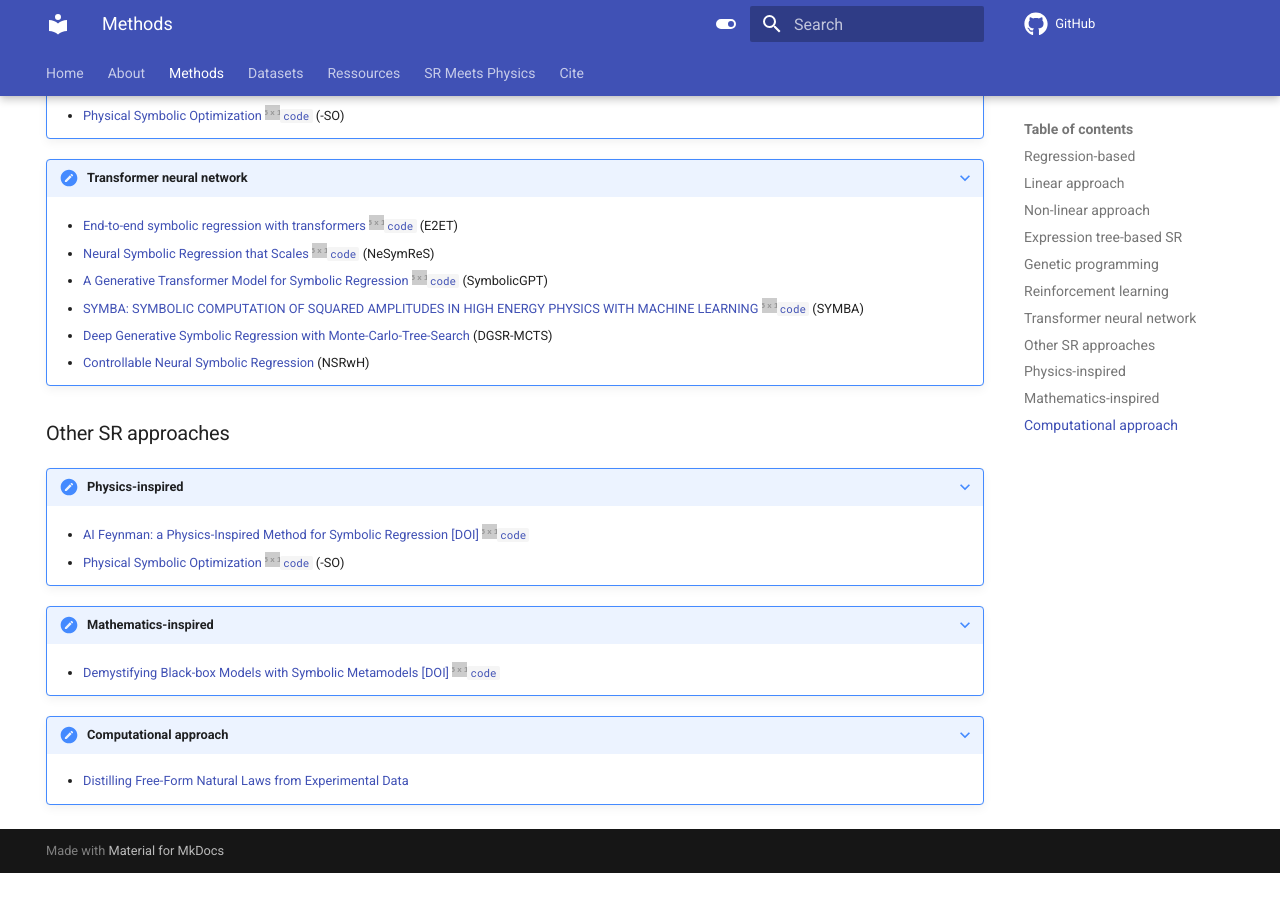
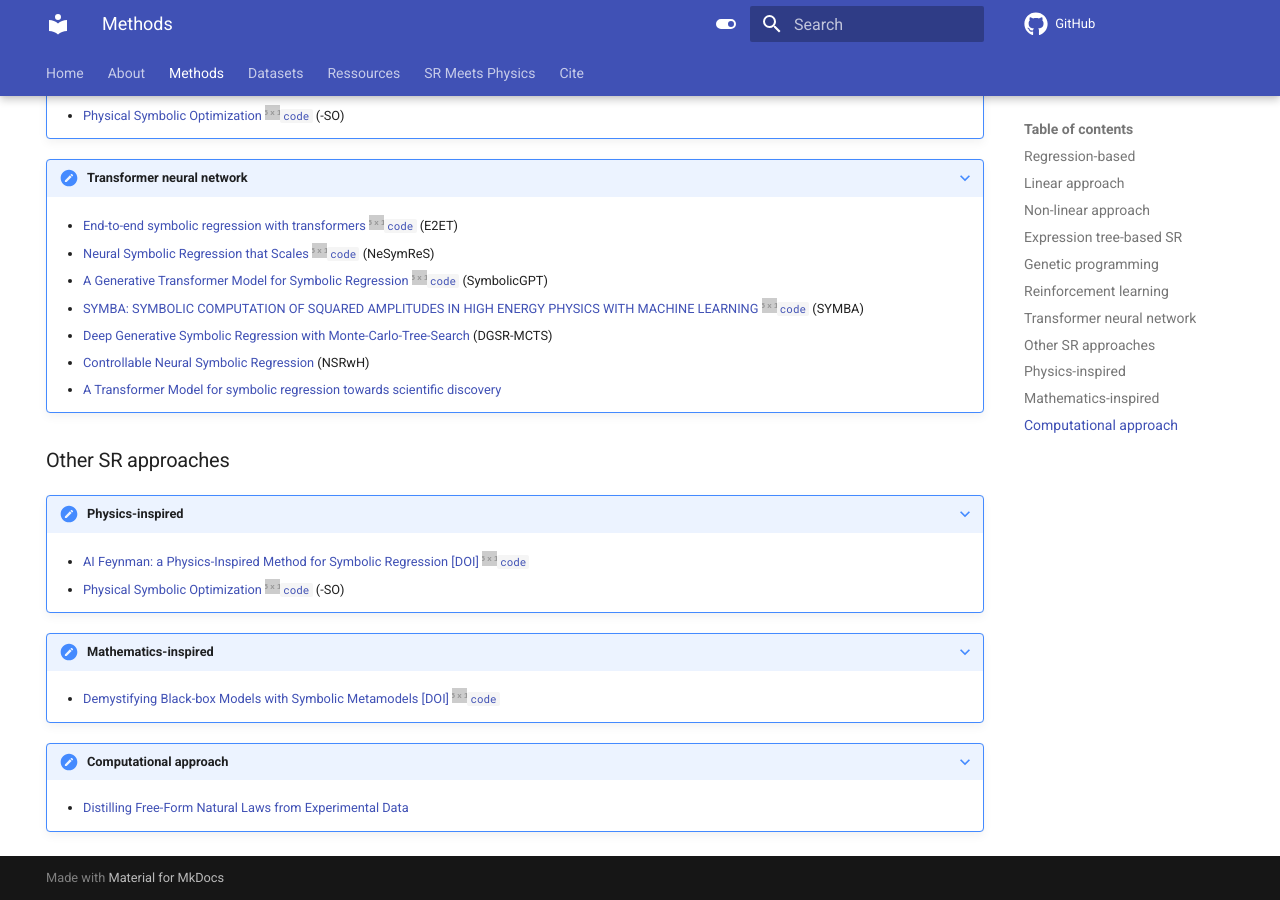
Before and after one commit to nmakke/SR-LivingReview, an MkDocs documentation site: the page built from docs/methods.md, in a window 1280 px wide and 900 px high, scrolled down 1107 px. Built offline with MkDocs 1.6.1 and Material for MkDocs 9.7.7, drawn with Linux system fonts in a browser that asks for light colours; formulas are drawn with MathJax 3; comment, search, counter and statistics services are not loaded; before the commit the page ends 1980 px from its top, so only the background shows below that.

Commit message:
Update methods.md

```diff
--- a/docs/methods.md
+++ b/docs/methods.md
@@ -82,6 +82,8 @@ SR methods are listed for each category.
     * [SYMBA: SYMBOLIC COMPUTATION OF SQUARED AMPLITUDES IN HIGH ENERGY PHYSICS WITH MACHINE LEARNING](https://arxiv.org/pdf/2206.08901.pdf) [![#c5f015](https://via.placeholder.com/15/c5f015/000000?text=+)`code`](https://github.com/ML4SCI/SYMBAHEP) (SYMBA)
     * [Deep Generative Symbolic Regression with Monte-Carlo-Tree-Search](https://arxiv.org/pdf/2302.11223.pdf) (DGSR-MCTS)
     * [Controllable Neural Symbolic Regression](https://arxiv.org/pdf/2304.10336v1.pdf) (NSRwH)
+    * [A Transformer Model for symbolic regression towards scientific discovery](https://openreview.net/pdf?id=AIfqWNHKjo)
+
 
 ### Other SR approaches
 
```
